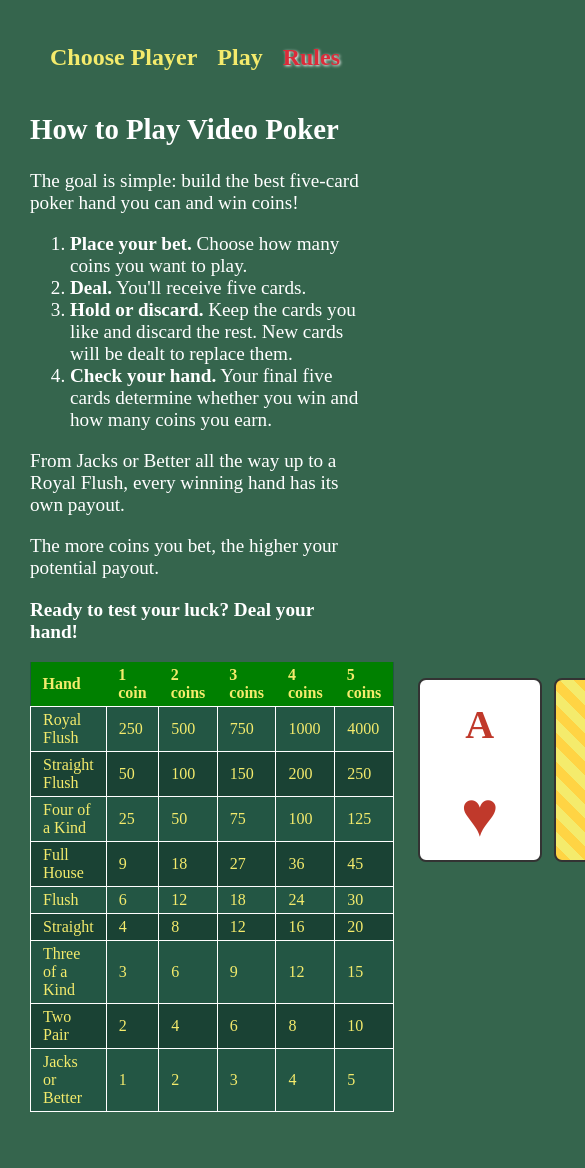
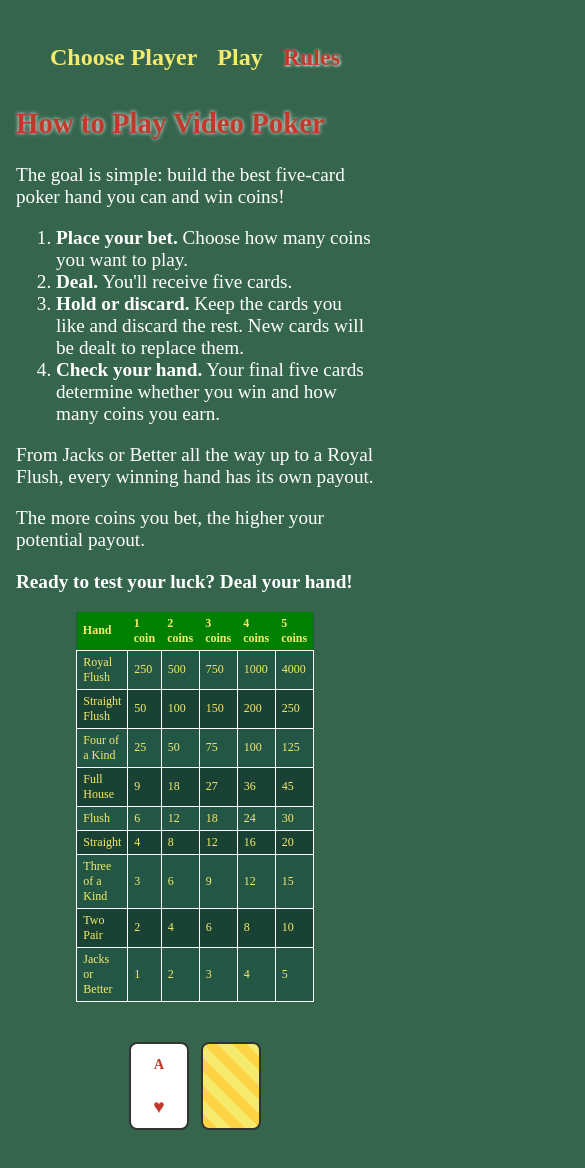
Before and after one commit to valbuilt/Video-Poker, a React (Vite) app: page /rules in a window 390 px wide. Shown: the top 1168 px of the page, 585 px wide, since content can reach past the window. Built offline with nearby package versions, Linux system fonts and the light colour scheme.

Commit message:
Add mobile responsiveness

```diff
--- a/src/components/Card/Card.css
+++ b/src/components/Card/Card.css
@@ -36,3 +36,18 @@
 .card-rank {
   font-size: 2.5rem;
 }
+
+@media (max-width: 768px) {
+  .card {
+    width: 56px;
+    height: 84px;
+  }
+
+  .card-rank {
+    font-size: 0.9rem;
+  }
+
+  .card-suit {
+    font-size: 1.2rem;
+  }
+}
--- a/src/components/Header/Header.css
+++ b/src/components/Header/Header.css
@@ -4,6 +4,7 @@ nav {
   padding: 12px;
   font-weight: bold;
   justify-content: center;
+  flex-wrap: wrap;
 }
 
 nav a {
@@ -19,6 +20,6 @@ nav a:hover {
 }
 
 nav a.active {
-  color: #db2b39;
+  color: #c0392b;
   text-shadow: 1px 1px 3px white;
 }
--- a/src/components/PayoutTable/PayoutTable.css
+++ b/src/components/PayoutTable/PayoutTable.css
@@ -4,7 +4,6 @@
 
   background-color: #235644;
   font-size: 16px;
-  margin-bottom: 30px;
 }
 
 .payout-table thead {
@@ -25,3 +24,14 @@ td {
   text-align: left;
   padding: 4px 12px;
 }
+
+@media (max-width: 768px) {
+  .payout-table {
+    font-size: 0.75rem;
+  }
+
+  .payout-table td,
+  .payout-table th {
+    padding: 4px 6px;
+  }
+}
--- a/src/components/PlayerSelect/PlayerSelect.css
+++ b/src/components/PlayerSelect/PlayerSelect.css
@@ -3,7 +3,7 @@
   display: flex;
   flex-direction: column;
   align-items: center;
-  margin-top: 100px;
+  margin-top: 50px;
   min-height: 80%;
   font-size: 1.3rem;
 }
@@ -40,7 +40,7 @@
 }
 
 .player-link:hover {
-  color: #db2b39;
+  color: #c0392b;
   transform: scale(1.5);
   text-shadow: 1px 1px 3px white;
 }
@@ -48,3 +48,9 @@
 .player-avatar {
   font-size: 3rem;
 }
+
+@media (max-width: 400px) {
+  .player-select h1 {
+    font-size: 1.8rem;
+  }
+}
--- a/src/pages/GamePage/GamePage.css
+++ b/src/pages/GamePage/GamePage.css
@@ -63,3 +63,19 @@
   padding: 8px 20px;
   font-weight: bold;
 }
+
+@media (max-width: 768px) {
+  .game-page {
+    padding: 0 8px;
+  }
+
+  .hand {
+    width: auto;
+    justify-content: center;
+    gap: 6px;
+  }
+
+  .hold-label {
+    font-size: 1rem;
+  }
+}
--- a/src/pages/RulesPage/RulesPage.css
+++ b/src/pages/RulesPage/RulesPage.css
@@ -2,6 +2,11 @@
   color: white;
   font-size: 1.2rem;
   margin: 30px;
+}
+
+.rules h2 {
+  color: #c0392b;
+  text-shadow: 0 0 4px white;
 }
 
 .rules-layout {
@@ -15,3 +20,14 @@
   gap: 12px;
   margin: 16px 0;
 }
+
+@media (max-width: 768px) {
+  .rules {
+    margin: 16px;
+  }
+
+  .rules-layout {
+    flex-direction: column;
+    align-items: center;
+  }
+}
```
